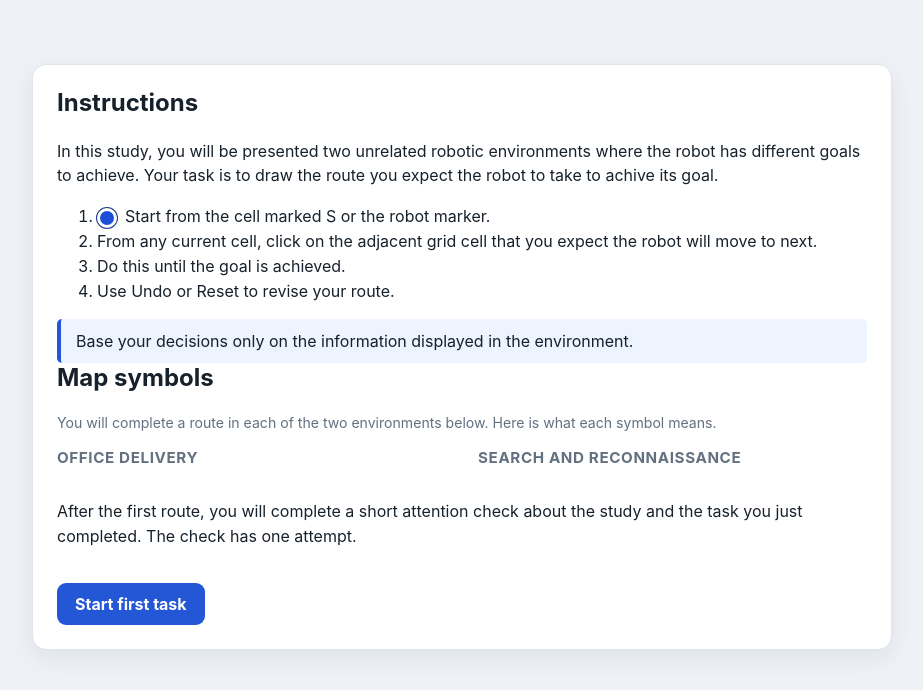
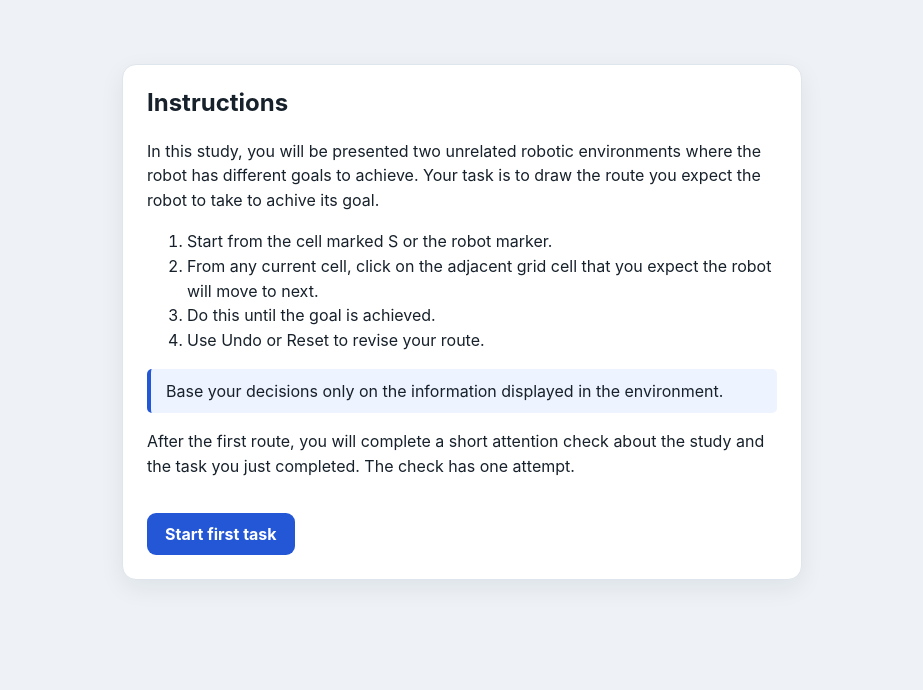
Before and after one commit to utkarsh-ankit/Safe_Explicable_UPP_User_Study, a Flask app: template templates/instructions.html in a window 1280 px wide. Shown: the part 50-740 px from the top of the page, without its empty margins (178-1101 px from the left). Run offline with Flask 3, Linux system fonts and the light colour scheme; the template is opened without the code that fills it, so the values that code supplies are empty.

Commit message:
Revert "Add map symbol legends to instructions page"
This reverts commit c5ed6ba572d66b8ba0e90589b0e8e3e9a055a457.

```diff
--- a/app.py
+++ b/app.py
@@ -23,7 +23,7 @@ from study.database import (
     save_trial,
     submit_sanity_check,
 )
-from study.domains import get_domain_config, office_config, search_config
+from study.domains import get_domain_config
 from study.scoring import score_trajectory
 
 
@@ -98,13 +98,7 @@ def create_app(test_config: dict | None = None) -> Flask:
         participant_id = int(participant["id"])
         if participant_failed_sanity(participant_id):
             return redirect(url_for("sanity_failed"))
-        condition = participant["condition_name"]
-        return render_template(
-            "instructions.html",
-            condition=condition,
-            office_legend=office_config(condition)["legend"],
-            search_legend=search_config(condition)["legend"],
-        )
+        return render_template("instructions.html", condition=participant["condition_name"])
 
     @app.route("/sanity", methods=["GET", "POST"])
     def sanity():
--- a/static/css/style.css
+++ b/static/css/style.css
@@ -165,11 +165,6 @@ button.secondary { background: #e4eaf1; color: var(--ink); margin-top: 0; }
 .legend_swatch.room { background: var(--room); }
 .legend_swatch.corridor { background: var(--corridor); }
 .legend_swatch.start { border-radius: 50%; background: #1d4ed8; border: 3px solid white; box-shadow: 0 0 0 1px #1e3a8a; }
-.instructions_card { max-width: 860px; margin: 40px auto; }
-.instruction_icon { vertical-align: middle; margin-right: 8px; }
-.legend_columns { display: grid; grid-template-columns: repeat(auto-fit, minmax(220px, 1fr)); gap: 12px 32px; margin: 14px 0 22px; }
-.legend_group h3 { margin: 0 0 10px; font-size: .95rem; color: var(--muted); text-transform: uppercase; letter-spacing: .04em; }
-.legend_group .legend { margin-bottom: 0; padding-bottom: 0; border-bottom: 0; }
 .completion_code { display: inline-block; font-size: 2rem; font-weight: 800; letter-spacing: .08em; padding: 14px 20px; background: #edf3ff; border-radius: 10px; }
 @media (max-width: 1050px) {
   .study_layout { grid-template-columns: 1fr; }
--- a/templates/instructions.html
+++ b/templates/instructions.html
@@ -1,38 +1,16 @@
 {% extends "base.html" %}
 {% block title %}Instructions{% endblock %}
 {% block content %}
-<section class="card instructions_card">
+<section class="card narrow">
   <h1>Instructions</h1>
   <p>In this study, you will be presented two unrelated robotic environments where the robot has different goals to achieve. Your task is to draw the route you expect the robot to take to achive its goal.</p>
   <ol>
-    <li><i class="legend_swatch start instruction_icon"></i>Start from the cell marked S or the robot marker.</li>
+    <li>Start from the cell marked S or the robot marker.</li>
     <li>From any current cell, click on the adjacent grid cell that you expect the robot will move to next.</li>
     <li>Do this until the goal is achieved.</li>
     <li>Use Undo or Reset to revise your route.</li>
   </ol>
   <div class="notice">Base your decisions only on the information displayed in the environment.</div>
-
-  <h2>Map symbols</h2>
-  <p class="field_help">You will complete a route in each of the two environments below. Here is what each symbol means.</p>
-  <div class="legend_columns">
-    <div class="legend_group">
-      <h3>Office delivery</h3>
-      <div class="legend">
-        {% for item in office_legend %}
-        <span><i class="legend_swatch {{ item.class }}"></i>{{ item.label }}</span>
-        {% endfor %}
-      </div>
-    </div>
-    <div class="legend_group">
-      <h3>Search and reconnaissance</h3>
-      <div class="legend">
-        {% for item in search_legend %}
-        <span><i class="legend_swatch {{ item.class }}"></i>{{ item.label }}</span>
-        {% endfor %}
-      </div>
-    </div>
-  </div>
-
   <p>After the first route, you will complete a short attention check about the study and the task you just completed. The check has one attempt.</p>
   <a class="button_link" href="{{ url_for('task', task_index=0) }}">Start first task</a>
 </section>
```
